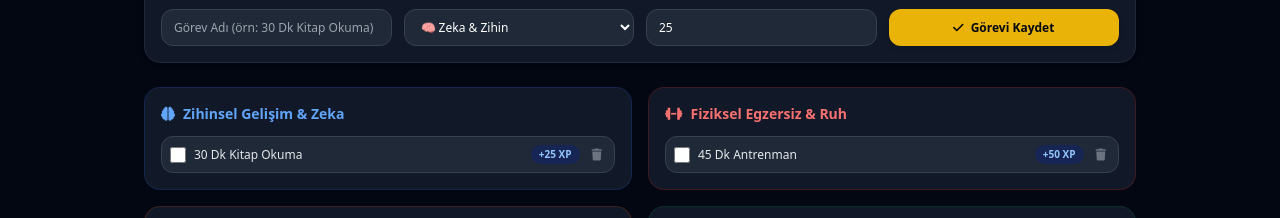
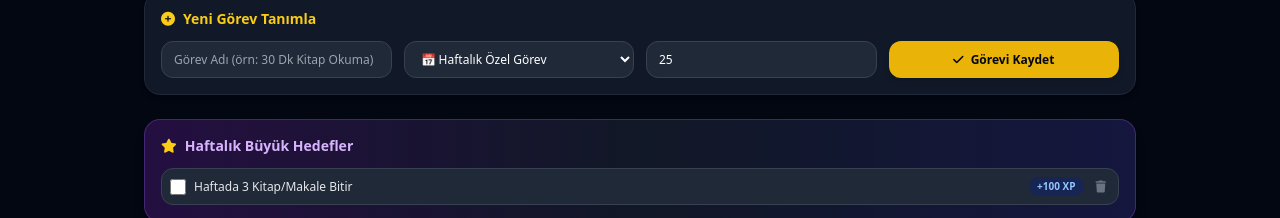
Before and after one commit to mustafayikilmaz37-maker/alpha2, a plain HTML site: page index.html in a window 1280 px wide. Shown: the part 208-426 px from the top of the page. Drawn offline with nearby package versions, Linux system fonts and the light colour scheme.

Commit message:
Update index.html

```diff
--- a/index.html
+++ b/index.html
@@ -2,7 +2,7 @@
 <html lang="tr">
 <head>
     <meta charset="UTF-8">
-    <meta name="viewport" content="width=device-width, initial-scale=1.0">
+    <meta name="viewport" content="width=device-width, initial-scale=1.0, viewport-fit=cover">
     <title>LifeRPG: Hayvan Evrimi & Kişisel Gelişim</title>
     <script src="https://cdn.tailwindcss.com"></script>
     <link rel="stylesheet" href="https://cdnjs.cloudflare.com/ajax/libs/font-awesome/6.4.0/css/all.min.css">
@@ -12,7 +12,7 @@
         @keyframes pulseGlow { 0% { filter: drop-shadow(0 0 5px rgba(234,179,8,0.4)); } 100% { filter: drop-shadow(0 0 20px rgba(234,179,8,0.9)); } }
     </style>
 </head>
-<body class="bg-gray-950 text-gray-100 font-sans min-h-screen flex flex-col relative">
+<body class="bg-gray-950 text-gray-100 font-sans min-h-screen flex flex-col relative pt-8 pb-12 sm:pt-4" style="padding-top: max(2rem, env(safe-area-inset-top));">
 
     <!-- Üst Header / Stat Bar -->
     <header class="bg-gray-900 border-b border-gray-800 p-4 sticky top-0 z-40">
@@ -87,6 +87,7 @@
                 <div class="grid grid-cols-1 md:grid-cols-4 gap-3">
                     <input type="text" id="task-name" placeholder="Görev Adı (örn: 30 Dk Kitap Okuma)" class="bg-gray-800 border border-gray-700 text-xs rounded-xl px-3 py-2 text-white focus:outline-none focus:border-yellow-500 md:col-span-1">
                     <select id="task-cat" class="bg-gray-800 border border-gray-700 text-xs rounded-xl px-3 py-2 text-white focus:outline-none focus:border-yellow-500">
+                        <option value="haftalik">📅 Haftalık Özel Görev</option>
                         <option value="zeka">🧠 Zeka & Zihin</option>
                         <option value="egzersiz">💪 Fiziksel Egzersiz & Ruh</option>
                         <option value="uretkenlik">⚡ Üretkenlik & Günlük İşler</option>
@@ -99,7 +100,15 @@
                 </div>
             </div>
 
-            <!-- Görev Listeleri -->
+            <!-- HAFTALIK GÖREVLER ALANI -->
+            <div class="bg-gradient-to-r from-purple-900/40 via-gray-900 to-indigo-900/40 rounded-2xl p-4 border border-purple-500/30 shadow-lg">
+                <h3 class="text-purple-300 font-bold text-sm mb-3 flex items-center gap-2">
+                    <i class="fa-solid fa-star text-yellow-400"></i> Haftalık Büyük Hedefler
+                </h3>
+                <div id="list-haftalik" class="space-y-2"></div>
+            </div>
+
+            <!-- Günlük Görev Listeleri -->
             <div class="grid grid-cols-1 md:grid-cols-2 gap-4">
                 <div class="bg-gray-900 rounded-2xl p-4 border border-blue-900/40">
                     <h3 class="text-blue-400 font-bold text-sm mb-3 flex items-center gap-2"><i class="fa-solid fa-brain"></i> Zihinsel Gelişim & Zeka</h3>
@@ -165,6 +174,7 @@
 
     <script>
         const TROPHIES_DEF = [
+            { cat: 'haftalik', title: 'Haftalık Kupa', icon: '🌟', color: 'text-purple-400' },
             { cat: 'zeka', title: 'Zeka Kupası', icon: '🧠', color: 'text-blue-400' },
             { cat: 'egzersiz', title: 'Fizik Kupası', icon: '💪', color: 'text-red-400' },
             { cat: 'uretkenlik', title: 'Üretkenlik Kupası', icon: '⚡', color: 'text-amber-400' },
@@ -183,6 +193,7 @@
                 level: 1, hp: 100, xp: 0,
                 earnedTrophies: [],
                 tasks: [
+                    { id: 101, name: 'Haftada 3 Kitap/Makale Bitir', cat: 'haftalik', xp: 100, done: false },
                     { id: 1, name: '30 Dk Kitap Okuma', cat: 'zeka', xp: 25, done: false },
                     { id: 2, name: '45 Dk Antrenman', cat: 'egzersiz', xp: 50, done: false },
                     { id: 3, name: 'Öncelikli 3 İş', cat: 'uretkenlik', xp: 30, done: false },
@@ -235,13 +246,14 @@
             document.getElementById('xp-bar').style.width = `${Math.min(100, (state.xp / getXpRequired(state.level))*100)}%`;
 
             // Render Tasks
-            ['zeka', 'egzersiz', 'uretkenlik', 'beslenme'].forEach(cat => {
+            ['haftalik', 'zeka', 'egzersiz', 'uretkenlik', 'beslenme'].forEach(cat => {
                 const container = document.getElementById(`list-${cat}`);
+                if (!container) return;
                 const tasks = state.tasks.filter(t => t.cat === cat);
                 container.innerHTML = '';
 
                 if(tasks.length === 0) {
-                    container.innerHTML = `<p class="text-[11px] text-gray-500 italic">Bu kategoride görev yok.</p>`;
+                    container.innerHTML = `<p class="text-[11px] text-gray-500 italic">Bu kategoride henüz görev yok.</p>`;
                     return;
                 }
 
@@ -293,7 +305,7 @@
             // Render Analytics Bars
             const analytics = document.getElementById('analysis-cards');
             analytics.innerHTML = '';
-            ['zeka', 'egzersiz', 'uretkenlik', 'beslenme'].forEach(c => {
+            ['haftalik', 'zeka', 'egzersiz', 'uretkenlik', 'beslenme'].forEach(c => {
                 const tasks = state.tasks.filter(t => t.cat === c);
                 const done = tasks.filter(t => t.done).length;
                 const pct = tasks.length ? Math.round((done / tasks.length) * 100) : 0;
```
